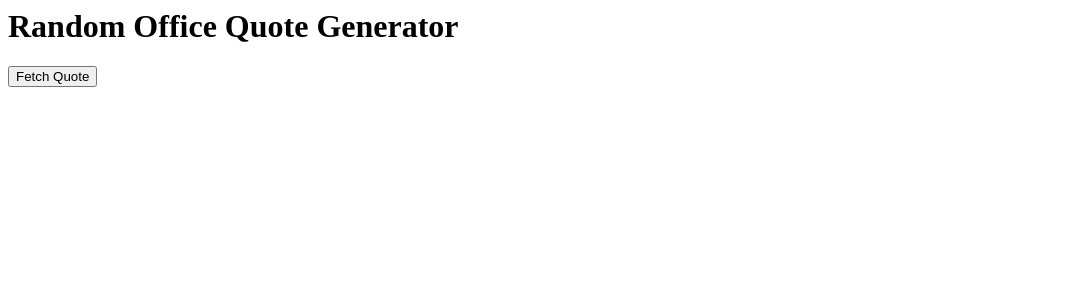
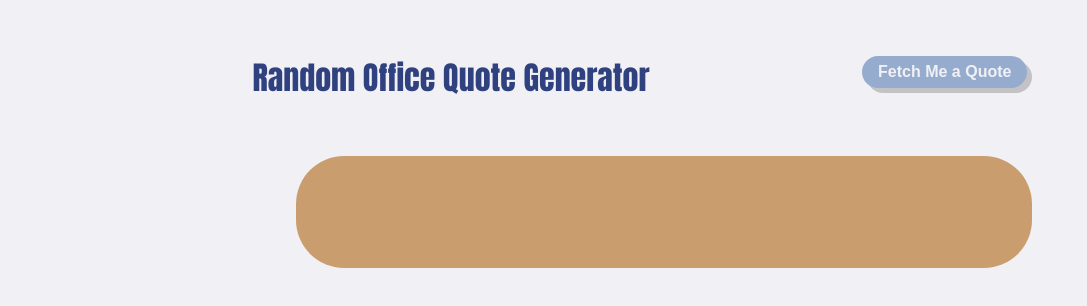
Before and after one commit to alliesoldau/Violet-Labs-Soldau, a website: page frontend.html in a window 1280 px wide. Shown: the whole page, without its empty margins (0-1087 px from the left). Drawn offline with Linux system fonts and the light colour scheme; no server answers.

Commit message:
made a silly front end option. you can now generate the quote either in the backend or display it in the front end

```diff
--- /dev/null
+++ b/frontend.css
@@ -0,0 +1,73 @@
+:root {
+    --buttonUpBlue: #95ACCE;
+    --suitJacketBlue: #2F427F;
+    --starkOfficeWallWhite: #F1F0F4;
+    --officeSweaterBrown: #CA9D6E;
+    --pencilLead: #535358;
+    --cubicalGrey: #C3C3C5;
+}
+
+body {
+    background-color: var(--starkOfficeWallWhite);
+}
+
+.app-container {
+    display: flex;
+    flex-direction: column;
+    margin: 2em;
+}
+
+.header {
+    display: flex;
+    flex-direction: row;
+    justify-content: space-evenly;
+}
+
+h1 {
+    color: var(--suitJacketBlue);
+    font-family: Impact, Haettenschweiler, 'Arial Narrow Bold', sans-serif;
+}
+
+button {
+    background-color: var(--buttonUpBlue);
+    color: var(--starkOfficeWallWhite);
+    border: none;
+    height: 2em;
+    border-radius: 1em;
+    font-size: 1em;
+    font-weight: bold;
+    padding-left: 1em;
+    padding-right: 1em;
+    box-shadow: 5px 5px var(--cubicalGrey);
+    font-family: Arial, Helvetica, sans-serif;
+}
+
+.button {
+    margin-top: 1.5em;
+    margin-bottom: 1em;
+}
+
+button:hover {
+    background-color: var(--suitJacketBlue);
+    box-shadow: 5px 5px var(--cubicalGrey);
+}
+
+.resultContainer {
+    width: 50vw;
+    margin-left: 20vw;
+    margin-right: 20vw;
+    padding: 3em;
+    margin-top: 2em;
+    font-family: Arial, Helvetica, sans-serif;
+    background-color: var(--officeSweaterBrown);
+    border-radius: 3em;
+}
+
+p#quote {
+    color: black;
+}
+
+p#character {
+    color: var(--starkOfficeWallWhite);
+    text-align: right;
+}
--- a/frontend.html
+++ b/frontend.html
@@ -1,19 +1,23 @@
 <html>
 <head>
     <title>Randon Quote Generator</title>
+    <link rel="stylesheet" href="./frontend.css">
 </head>
 <body>
-    <h1>Random Office Quote Generator</h1>
-
-    <!-- The button to trigger the fetch request -->
-    <button id="clickButton">Fetch Quote</button>
-
-    <!-- The container to display the fetched data -->
-    <div id="resultContainer">
-        <p id="quote"></p>
-        <p id="character"></p>
+    <div class='app-container'>
+        <div class='header'>
+            <h1>Random Office Quote Generator</h1>
+            <div class='button'>
+                <!-- The button to trigger the fetch request -->
+                <button id="clickButton">Fetch Me a Quote</button>
+            </div>
+        </div>
+        <!-- The container to display the fetched data -->
+        <div class="resultContainer">
+            <p id="quote"></p>
+            <p id="character"></p>
+        </div>
     </div>
-
     <script>
 
         // create a variable for the localhost to simplify the fetch code
@@ -46,7 +50,7 @@
                     const quote = document.getElementById('quote');
                     const character = document.getElementById('character')
                     quote.innerText = JSON.stringify(data.quote);
-                    character.innerText = ` -- ${data.character}`;
+                    character.innerText = ` ⸻ ${data.character}`;
                 })
                 .catch(error => console.error(error));
             }
```
